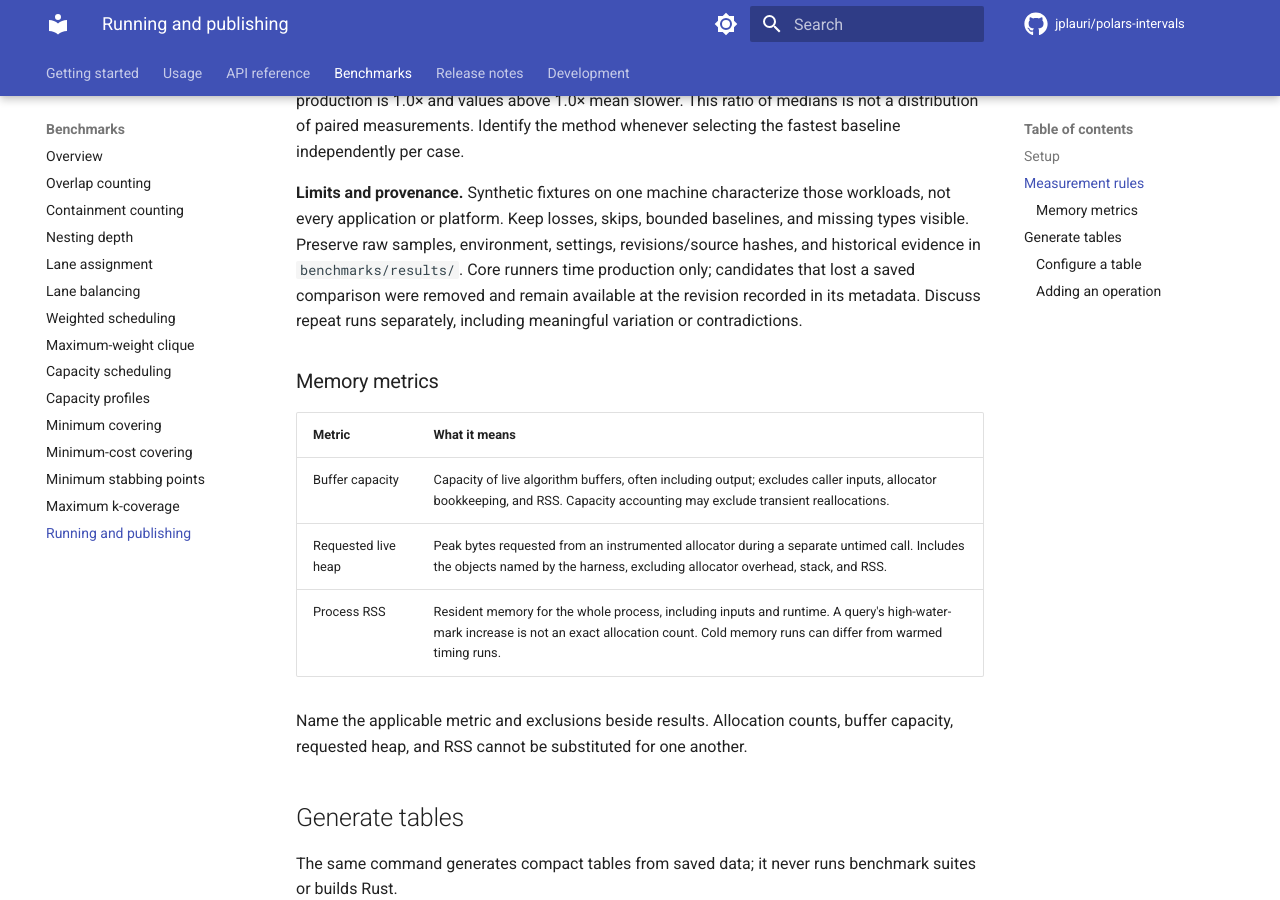
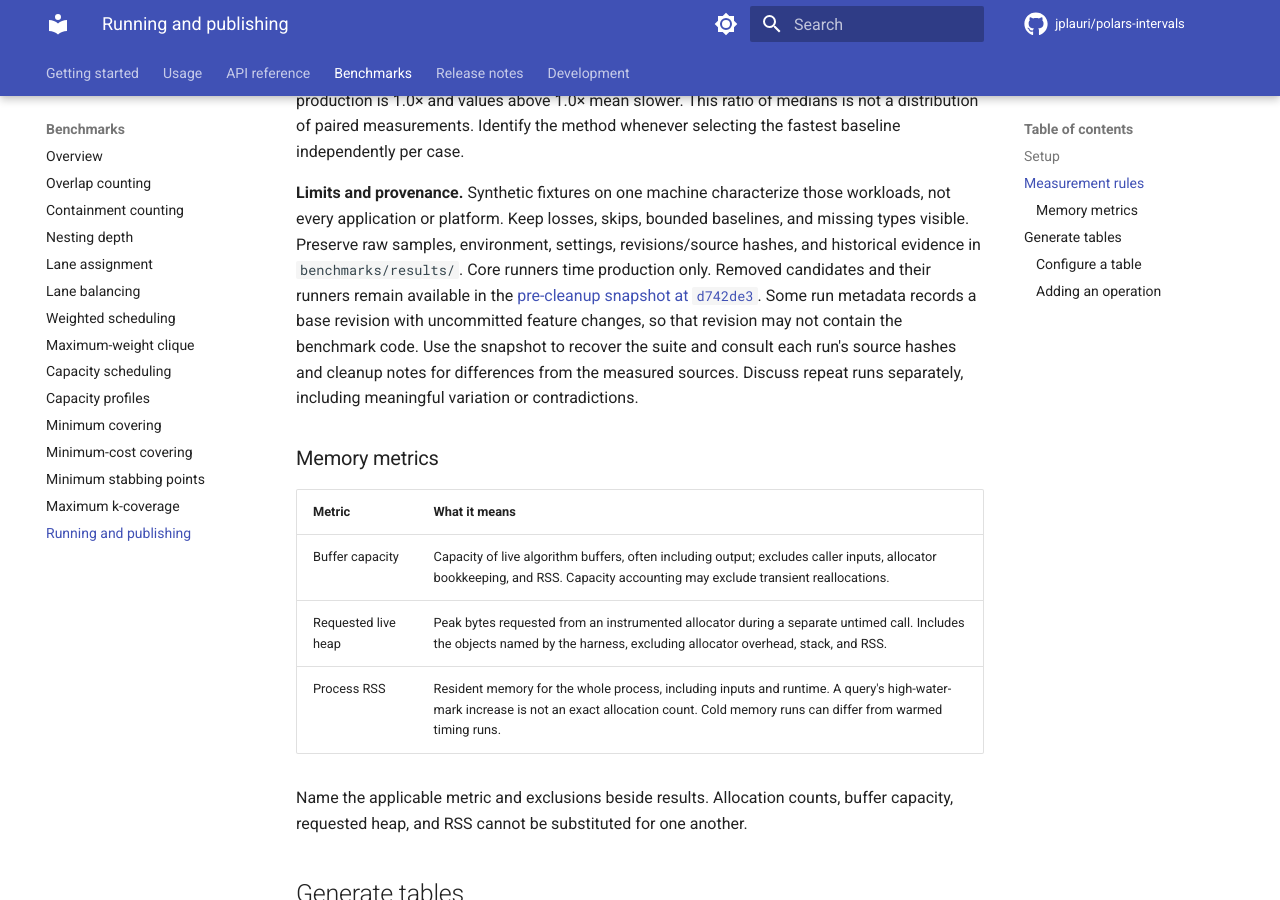
Before and after one commit to jplauri/polars-intervals, an MkDocs documentation site: the page built from docs/benchmarking.md, in a window 1280 px wide and 900 px high, scrolled down 1117 px. Built offline with MkDocs 1.6.1 and Material for MkDocs 9.7.7, drawn with Linux system fonts in a browser that asks for light colours; comment, search, counter and statistics services are not loaded.

Commit message:
docs: clarify benchmark provenance and Rust API changes

```diff
--- a/benchmarks/README.md
+++ b/benchmarks/README.md
@@ -28,8 +28,12 @@ release plugin. Summary and plotting scripts only read saved results.
 | [`test_plot.py`](test_plot.py) | Reporting checks | Small synthetic records → checks for units, repeats, invalid input and missing cases | [Table workflow](../docs/benchmarking.md#generate-plots) |
 
 Rust core runners live in [`crates/intervals-core/benches/`](../crates/intervals-core/benches/).
-They time production only; candidate comparisons in saved runs are reproducible
-from the revision recorded in each run's metadata.
+They time production only. Removed candidates and runners are preserved in the
+[pre-cleanup snapshot at `d742de3`](https://github.com/jplauri/polars-intervals/tree/d742de3e57fdc523d1673e81106ca6d5109127bb/crates/intervals-core/benches).
+Historical metadata may reference a base revision with uncommitted feature
+changes. Consult each run's source hashes and cleanup notes for differences
+between the snapshot and the measured sources; see the
+[provenance guidance](../docs/benchmarking.md#measurement-rules).
 
 The maximum-weight clique runner is `cargo bench -p intervals-core --bench
 max_weight_clique --locked`. It times the production functions, including
--- a/docs/benchmarking.md
+++ b/docs/benchmarking.md
@@ -54,8 +54,12 @@ the fastest baseline independently per case.
 workloads, not every application or platform. Keep losses, skips, bounded
 baselines, and missing types visible. Preserve raw samples, environment, settings,
 revisions/source hashes, and historical evidence in `benchmarks/results/`.
-Core runners time production only; candidates that lost a saved comparison
-were removed and remain available at the revision recorded in its metadata.
+Core runners time production only. Removed candidates and their runners remain
+available in the [pre-cleanup snapshot at `d742de3`](https://github.com/jplauri/polars-intervals/tree/d742de3e57fdc523d1673e81106ca6d5109127bb).
+Some run metadata records a base revision with uncommitted feature changes, so
+that revision may not contain the benchmark code. Use the snapshot to recover
+the suite and consult each run's source hashes and cleanup notes for differences
+from the measured sources.
 Discuss repeat runs separately, including meaningful variation or contradictions.
 
 ### Memory metrics
```
Also changed, not shown: docs/changelog.md (+6 -0 lines).
